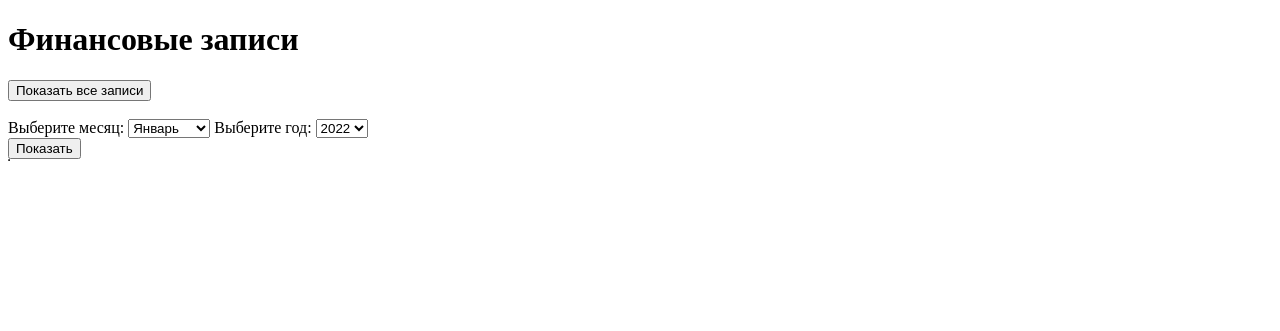
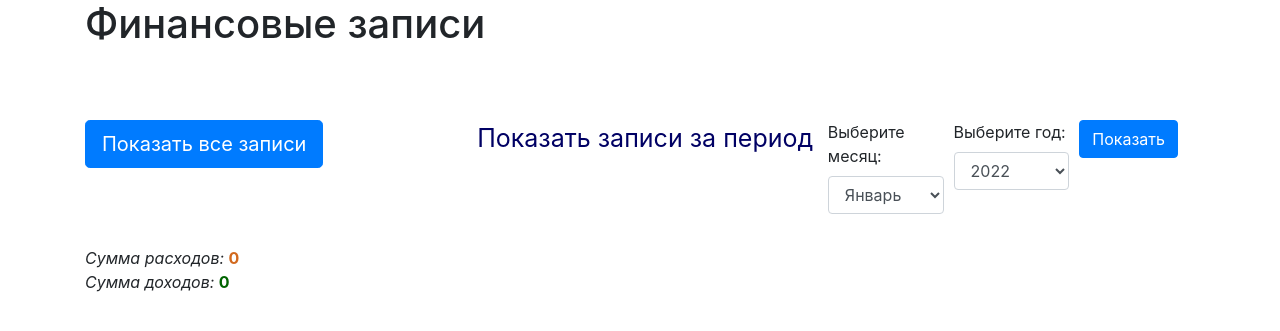
Before and after one commit to uthunderbird/Jeeves, a FastAPI app: page /record/1 in a window 1280 px wide. Shown: the top 331 px of the page. Run offline with FastAPI, Linux system fonts and the light colour scheme; some libraries are stand-ins or nearby versions.

Commit message:
После встречи, полностью реализовали функциональность, пофиксили баги

```diff
--- a/app.py
+++ b/app.py
@@ -1,6 +1,7 @@
 import asyncio
+import logging
+import os
 import telebot.async_telebot
-import os
 from dotenv import load_dotenv
 from app_class import SendWelcome
 from routerV2 import Router
@@ -11,6 +12,9 @@ load_dotenv()
 TELEGRAM_TOKEN = os.getenv("TELEGRAM_TOKEN")
 
 bot = telebot.async_telebot.AsyncTeleBot(TELEGRAM_TOKEN)
+
+telebot_logger = logging.getLogger('TeleBot')
+telebot_logger.setLevel(logging.DEBUG)
 
 
 @bot.message_handler(commands=['start'])
--- a/report_fastapi.py
+++ b/report_fastapi.py
@@ -13,6 +13,18 @@ templates = Jinja2Templates(directory="templates")
 @app.get("/record/{user_id}", response_class=HTMLResponse)
 async def read_record_html(request: Request, user_id: int):
     return templates.TemplateResponse("report.html", {"request": request, "user_id": user_id})
+
+
+@app.get("/api/record/sum/{user_id}", response_class=JSONResponse)
+async def get_records_sum(user_id: int):
+    with Session() as session:
+        query = session.query(
+            func.sum(FinancialRecord.amount).label("total_amount"),
+            FinancialRecord.status
+        ).filter_by(user_id=user_id).group_by(FinancialRecord.status).all()
+
+    sums_by_status = {status: total_amount for total_amount, status in query}
+    return JSONResponse(content=sums_by_status)
 
 
 @app.get("/api/record/{user_id}", response_class=JSONResponse)
--- a/templates/report.html
+++ b/templates/report.html
@@ -1,18 +1,26 @@
 <!DOCTYPE html>
 <html lang="en">
+
 <head>
     <meta charset="UTF-8">
     <meta name="viewport" content="width=device-width, initial-scale=1.0">
     <title>Финансовые записи</title>
+    <link rel="stylesheet" href="https://stackpath.bootstrapcdn.com/bootstrap/4.3.1/css/bootstrap.min.css">
 </head>
-<body>
 
-<h1>Финансовые записи</h1>
+<body class="container">
 
-<button onclick="showAllRecords()">Показать все записи</button><br><br>
+    <h1 class="mb-4">Финансовые записи</h1><br><br>
+    <div class="row align-items-start">
+    <div class="col">
+    <button class="btn btn-primary btn-lg mb-2" onclick="showAllRecords()">Показать все записи</button><br><br>
+    </div>
+    <span class="" style="color: rgb(0, 0, 100); font-size: 25px;">Показать записи за период</span>
 
+    <div class="col form-row mb-3">
+        <div class="col">
             <label for="targetMonth">Выберите месяц:</label>
-<select id="targetMonth" name="targetMonth">
+            <select class="form-control" id="targetMonth" name="targetMonth">
                 <option value="1">Январь</option>
                 <option value="2">Февраль</option>
                 <option value="3">Март</option>
@@ -26,9 +34,10 @@
                 <option value="11">Ноябрь</option>
                 <option value="12">Декабрь</option>
             </select>
-
+        </div>
+        <div class="col">
             <label for="targetYear">Выберите год:</label>
-<select id="targetYear" name="targetYear">
+            <select class="form-control" id="targetYear" name="targetYear">
                 <option value="2022">2022</option>
                 <option value="2023">2023</option>
                 <option value="2024">2024</option>
@@ -39,16 +48,23 @@
                 <option value="2029">2029</option>
                 <option value="2030">2030</option>
             </select>
-<br>
-<button onclick="showRecords()">Показать</button>
-
+        </div>
+        <div class="col">
+            <button class="btn btn-primary" onclick="showRecords()">Показать</button>
+        </div>
+    </div>
+</div>
     <div id="recordsContainer">
-    <table border="1" id="recordsTable"></table>
+        <table class="table table-bordered" id="recordsTable"></table>
     </div>
 
-<div id="noRecordsMessage" style="display: none; color: red;">
+    <div id="noRecordsMessage" style="display: none; color: rgb(46, 19, 19);">
         Записей за указанный период нет.
     </div>
+
+    <div id="expensesSum" class="mt-3"><i>Сумма расходов: </i> <b><span id="expensesTotal"
+                style="color:chocolate">0</span></b></div>
+    <div id="incomeSum"><i>Сумма доходов: </i> <b><span id="incomeTotal" style="color: darkgreen;">0</span></b></div>
 
 <script>
     const userId = "{{ user_id }}";
@@ -72,12 +88,16 @@
     function updateRecordsContainer(records) {
     const recordsTable = document.getElementById("recordsTable");
     const noRecordsMessage = document.getElementById("noRecordsMessage");
+    const expensesTotal = document.getElementById("expensesTotal");
+    const incomeTotal = document.getElementById("incomeTotal");
 
     recordsTable.innerHTML = "";
     noRecordsMessage.style.display = "none";
 
     if (records.length === 0) {
         noRecordsMessage.style.display = "block";
+        expensesTotal.textContent = "0";
+        incomeTotal.textContent = "0";
         return;
     }
 
@@ -90,15 +110,29 @@
     });
     recordsTable.appendChild(headerRow);
 
+    let expensesSum = 0;
+    let incomeSum = 0;
+
     records.forEach(record => {
         const row = document.createElement("tr");
-            Object.values(record).forEach(value => {
+        Object.values(record).forEach((value, index) => {
             const td = document.createElement("td");
             td.textContent = value;
             row.appendChild(td);
+
+            if (index === 5) {
+                if (value === "Expenses") {
+                    expensesSum += record.amount;
+                } else if (value === "Income") {
+                    incomeSum += record.amount;
+                }
+            }
         });
         recordsTable.appendChild(row);
     });
+
+    expensesTotal.textContent = expensesSum.toFixed(2);
+    incomeTotal.textContent = incomeSum.toFixed(2);
 }
 </script>
 
```
Also changed, not shown: app_class.py (+11 -6 lines), routerV2.py (+11 -8 lines). Lines whose indentation alone changed are shown as unchanged.
